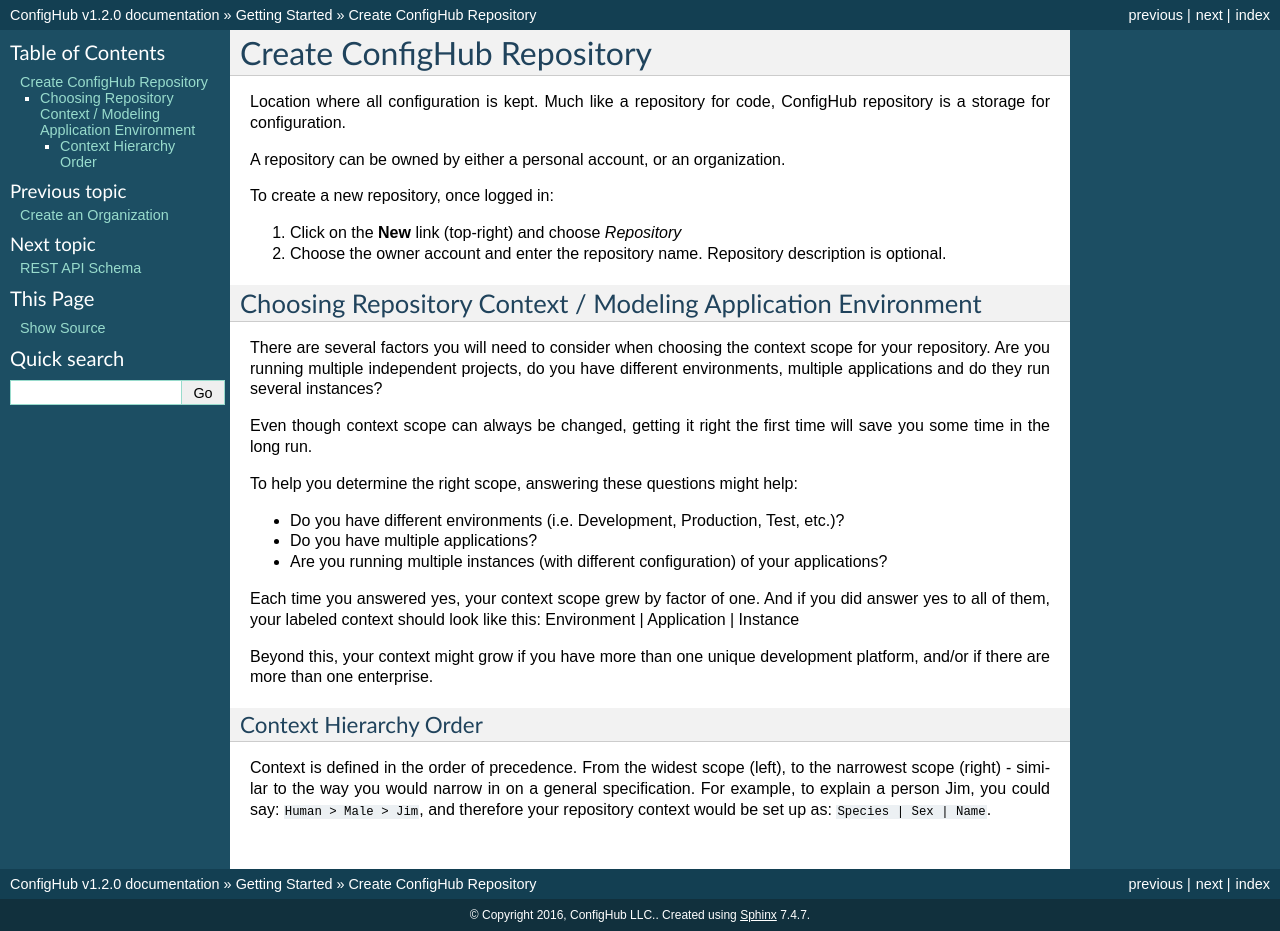
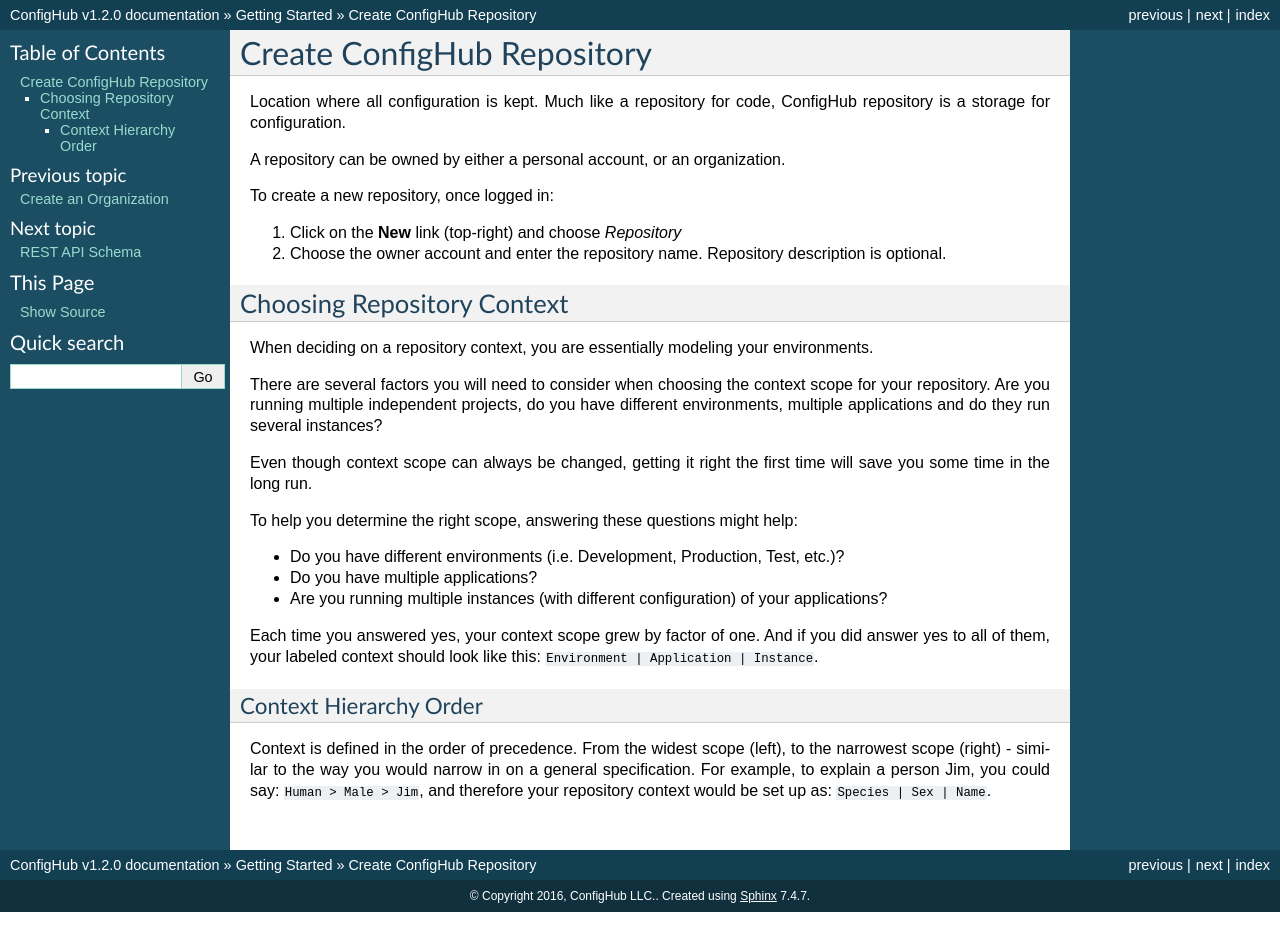
Before and after one commit to ConfigHubPub/Docs, a Sphinx documentation site: the page built from documentation/pages/getting_started/create_repository.rst, in a window 1280 px wide. Built offline with Sphinx 7.4.7, drawn with Linux system fonts in a browser that asks for light colours.

Commit message:
converting documentation

```diff
--- a/documentation/pages/getting_started/create_repository.rst
+++ b/documentation/pages/getting_started/create_repository.rst
@@ -17,8 +17,10 @@ To create a new repository, once logged in:
 .. _choosing_context:
 
 
-Choosing Repository Context / Modeling Application Environment
---------------------------------------------------------------
+Choosing Repository Context
+---------------------------
+
+When deciding on a repository context, you are essentially modeling your environments.
 
 There are several factors you will need to consider when choosing the context scope for your
 repository. Are you running multiple independent projects, do you have different
@@ -33,10 +35,9 @@ To help you determine the right scope, answering these questions might help:
 * Do you have multiple applications?
 * Are you running multiple instances (with different configuration) of your applications?
 
-Each time you answered yes, your context scope grew by factor of one. And if you did answer yes to all of them, your labeled context should look like this:  Environment | Application | Instance
-
-Beyond this, your context might grow if you have more than one unique development
-platform, and/or if there are more than one enterprise.
+Each time you answered yes, your context scope grew by factor of one. And if you did answer
+yes to all of them, your labeled context should look like this:
+``Environment | Application | Instance``.
 
 
 
```
